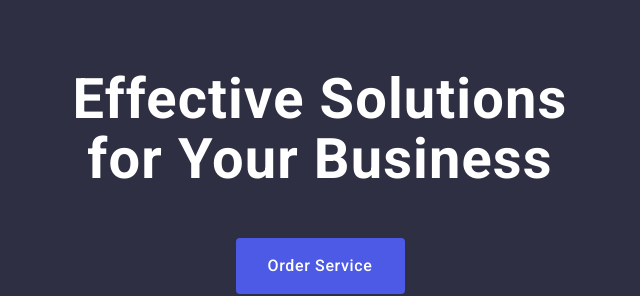
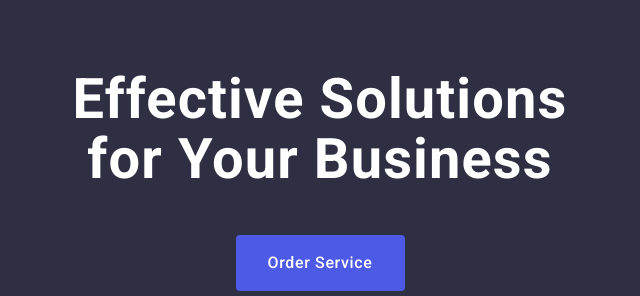
Before and after one commit to Mariia-Shtefiuk/goit-markup-hw-03, a plain HTML site: page index.html in a window 1280 px wide. Shown: the part 191-487 px from the top of the page, 320-960 px from the left. Drawn offline with nearby package versions, Linux system fonts and the light colour scheme.

Commit message:
index/styles update

```diff
--- a/css/styles.css
+++ b/css/styles.css
@@ -143,8 +143,7 @@ img {
   text-align: center;
   color: #fff;
   max-width: 496px;
-  padding-bottom: 48px;
-  margin: 0 auto;
+  margin: 0 auto 45px;
 }
 
 .main-button {
--- a/index.html
+++ b/index.html
@@ -4,7 +4,7 @@
 <head>
     <meta charset="UTF-8">
     <meta name="viewport" content="width=device-width, initial-scale=1.0">
-    <title>Document</title>
+    <title>WebStudio</title>
     <link rel="stylesheet" href="https://cdnjs.cloudflare.com/ajax/libs/modern-normalize/3.0.1/modern-normalize.min.css"
         integrity="sha512-q6WgHqiHlKyOqslT/lgBgodhd03Wp4BEqKeW6nNtlOY4quzyG3VoQKFrieaCeSnuVseNKRGpGeDU3qPmabCANg=="
         crossorigin="anonymous" referrerpolicy="no-referrer" />
```
